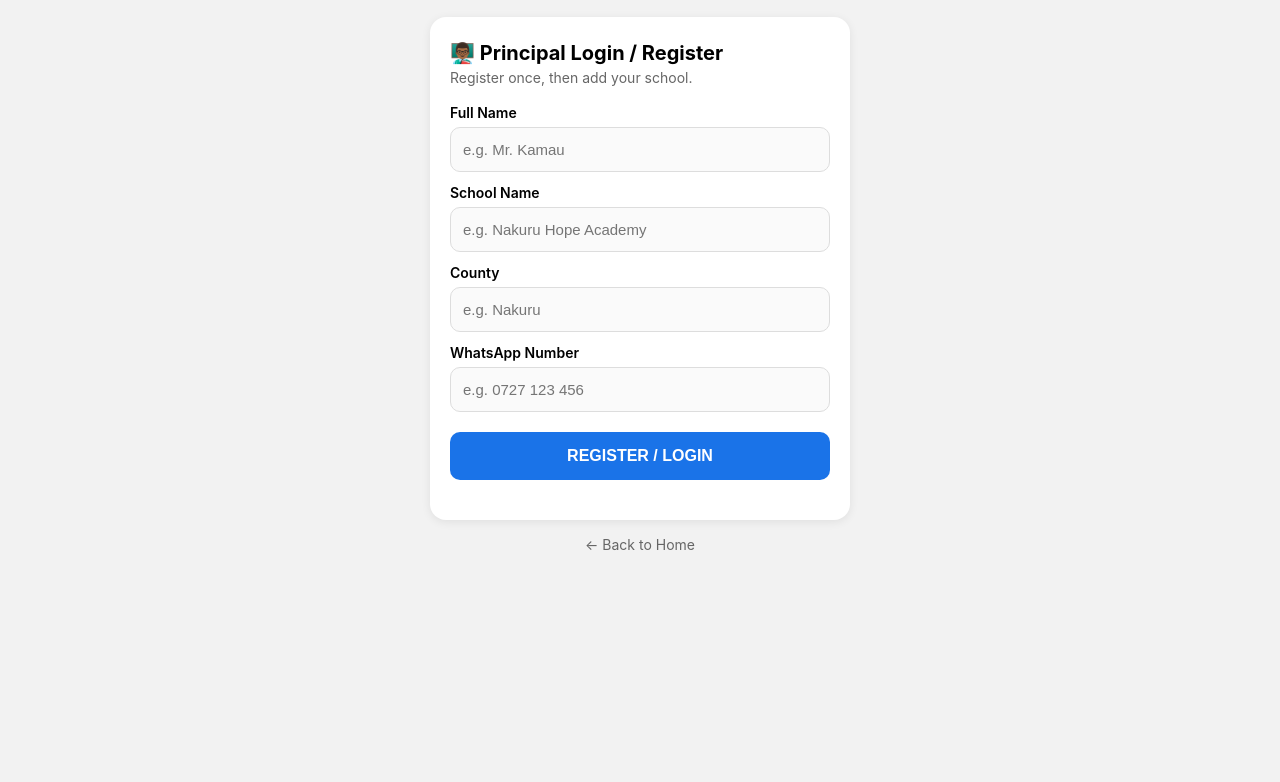
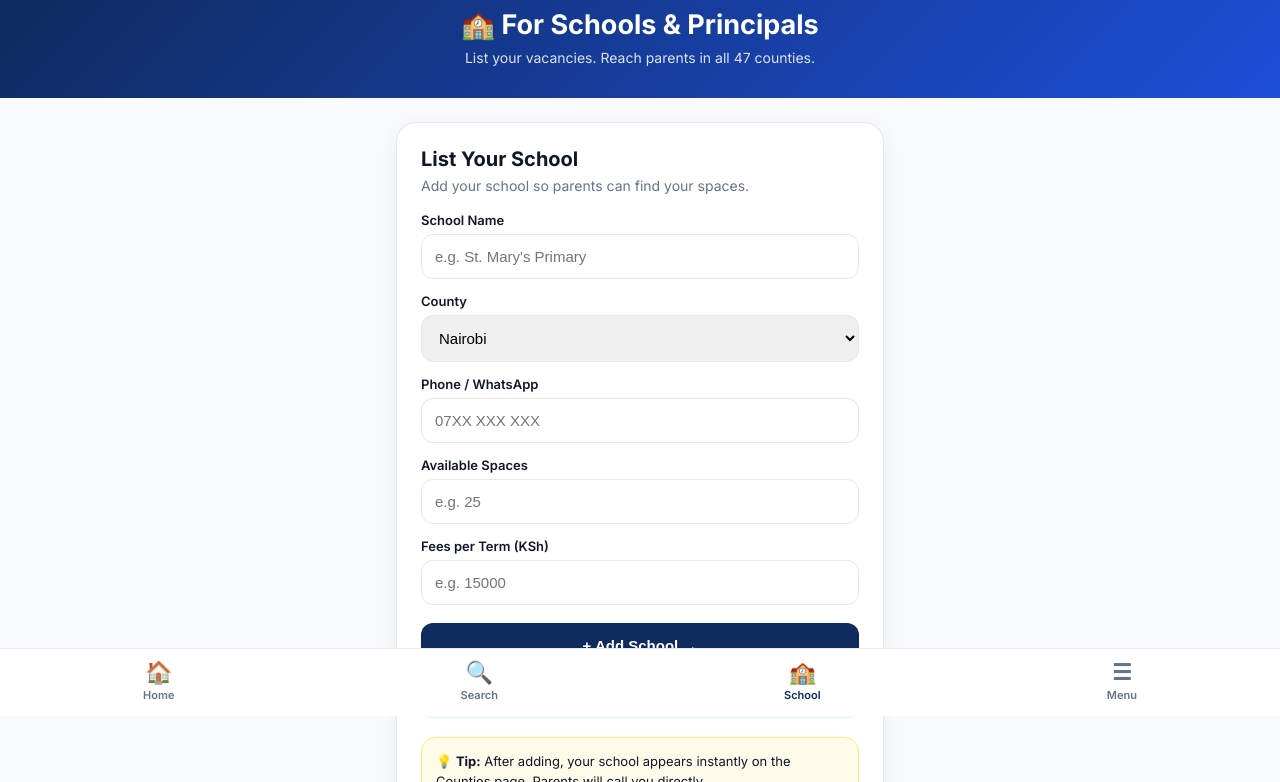
Before and after one commit to shalidobyte/my-website, a plain HTML site: page principal.html in a window 1280 px wide. Shown: the part 84-866 px from the top of the page. Before the commit the page ends 800 px from the top, so only its background shows below. Drawn offline with nearby package versions, Linux system fonts and the light colour scheme.

Commit message:
Revise Principal Login page layout and styles

```diff
--- a/principal.html
+++ b/principal.html
@@ -3,109 +3,57 @@
 <head>
 <meta charset="UTF-8">
 <meta name="viewport" content="width=device-width, initial-scale=1.0">
-<title>Principal Login - ShuleShift</title>
+<title>For Schools - The ShuleShift</title>
+<link href="https://fonts.googleapis.com/css2?family=Inter:wght@400;600;700;800&display=swap" rel="stylesheet">
 <style>
-* { box-sizing: border-box; margin: 0; padding: 0; }
-body { font-family: -apple-system, Arial, sans-serif; background: #f2f2f2; padding: 16px; }
-.top { text-align: center; margin: 10px 0 20px; }
-.top h1 { font-size: 28px; color: #111; }
-.top h1 span { color: #1a73e8; }
-.top p { color: #666; font-size: 14px; margin-top: 4px; }
-.card { background: #fff; padding: 24px 20px; border-radius: 16px; max-width: 420px; margin: 0 auto; box-shadow: 0 2px 10px rgba(0,0,0,0.08); }
-.card h2 { font-size: 20px; margin-bottom: 4px; }
-.card .sub { color: #666; font-size: 14px; margin-bottom: 18px; }
-label { font-weight: 600; font-size: 14px; display: block; margin-top: 12px; }
-input { width: 100%; padding: 13px 12px; margin-top: 6px; border: 1px solid #ddd; border-radius: 10px; font-size: 15px; background: #fafafa; }
-input:focus { outline: none; border-color: #1a73e8; background: #fff; }
-button { width: 100%; background: #1a73e8; color: #fff; padding: 15px; border: none; border-radius: 10px; font-size: 16px; font-weight: 700; margin-top: 20px; cursor: pointer; }
-button:disabled { opacity: 0.6; }
-#msg { text-align: center; margin-top: 16px; font-size: 15px; line-height: 1.5; }
-#msg a { color: #1a73e8; font-weight: 700; }
-.back { display: block; text-align: center; margin-top: 16px; color: #666; font-size: 14px; text-decoration: none; }
+*{box-sizing:border-box}
+body{font-family:'Inter',sans-serif;margin:0;background:#F8FAFC;color:#0F172A;padding-bottom:90px}
+.topbar{background:#0F2A5C;color:#fff;padding:14px 20px;display:flex;justify-content:space-between;align-items:center;max-width:1100px;margin:0 auto}
+.logo{font-weight:800;font-size:20px}.logo span{color:#FBBF24}
+.topbar a{color:#fff;text-decoration:none;font-size:13px;font-weight:600;background:rgba(255,255,255,.15);padding:8px 14px;border-radius:999px}
+.hero{background:linear-gradient(135deg,#0F2A5C,#1D4ED8);color:#fff;padding:32px 20px;text-align:center}
+.hero h1{margin:0;font-size:27px}
+.hero p{opacity:.85;margin:8px 0 0;font-size:14px}
+.wrap{max-width:520px;margin:24px auto 0;padding:0 16px}
+.card{background:#fff;border:1px solid #E2E8F0;border-radius:20px;padding:24px;box-shadow:0 5px 20px rgba(0,0,0,.05)}
+.card h2{margin:0 0 6px;font-size:20px}
+.card p{margin:0 0 18px;color:#64748B;font-size:14px}
+label{font-size:13px;font-weight:600;display:block;margin:14px 0 6px}
+input,select{width:100%;padding:13px;border:1px solid #E2E8F0;border-radius:12px;font-size:15px;outline:none}
+input:focus{border-color:#1D4ED8}
+.btn{width:100%;background:#0F2A5C;color:#fff;border:0;padding:14px;border-radius:12px;font-weight:700;font-size:15px;margin-top:18px;cursor:pointer}
+.btn2{width:100%;background:#EFF6FF;color:#1D4ED8;border:0;padding:13px;border-radius:12px;font-weight:700;margin-top:10px;cursor:pointer}
+.info{background:#FFFBEB;border:1px solid #FDE68A;border-radius:14px;padding:14px;font-size:13px;line-height:1.5;margin-top:18px}
+.bottom-nav{position:fixed;bottom:0;left:0;right:0;background:#fff;border-top:1px solid #E2E8F0;display:flex;justify-content:space-around;padding:10px 0 14px;z-index:999}
+.bottom-nav a{text-decoration:none;color:#64748B;font-size:11px;font-weight:600;text-align:center;display:flex;flex-direction:column;gap:3px}
+.bottom-nav a.active{color:#0F2A5C}
+.bottom-nav .icon{font-size:22px}
+.menu-popup{display:none;position:fixed;bottom:72px;left:12px;right:12px;background:#fff;border-radius:18px;box-shadow:0 10px 30px rgba(0,0,0,.2);padding:8px;z-index:1000}
+.menu-popup a{display:block;padding:15px 14px;border-bottom:1px solid #F1F5F9;text-decoration:none;color:#0F172A;font-weight:600}
 </style>
 </head>
 <body>
-
-<div class="top">
-  <h1>Shule<span>Shift</span></h1>
-  <p>Find a school. Shift your future.</p>
+<div style="background:#0F2A5C"><div class="topbar"><div class="logo">The Shule<span>Shift</span></div><a href="index.html">← Home</a></div></div>
+<div class="hero"><h1>🏫 For Schools & Principals</h1><p>List your vacancies. Reach parents in all 47 counties.</p></div>
+<div class="wrap">
+<div class="card">
+<h2>List Your School</h2>
+<p>Add your school so parents can find your spaces.</p>
+<label>School Name</label><input id="schoolName" placeholder="e.g. St. Mary's Primary">
+<label>County</label><select id="county"><option>Nairobi</option><option>Kiambu</option><option>Mombasa</option><option>Kisumu</option><option>Nakuru</option><option>Other</option></select>
+<label>Phone / WhatsApp</label><input id="phone" placeholder="07XX XXX XXX">
+<label>Available Spaces</label><input id="spaces" type="number" placeholder="e.g. 25">
+<label>Fees per Term (KSh)</label><input id="fees" type="number" placeholder="e.g. 15000">
+<button class="btn" onclick="saveSchool()">+ Add School →</button>
+<button class="btn2" onclick="alert('Login coming soon - use Add School for now')">Already Listed? Login</button>
+<div class="info">💡 <b>Tip:</b> After adding, your school appears instantly on the Counties page. Parents will call you directly.</div>
 </div>
-
-<div class="card">
-  <h2>👨🏾‍🏫 Principal Login / Register</h2>
-  <p class="sub">Register once, then add your school.</p>
-
-  <form onsubmit="loginPrincipal(event)">
-    <label>Full Name</label>
-    <input id="pName" required placeholder="e.g. Mr. Kamau">
-
-    <label>School Name</label>
-    <input id="pSchool" required placeholder="e.g. Nakuru Hope Academy">
-
-    <label>County</label>
-    <input id="pCounty" required placeholder="e.g. Nakuru">
-
-    <label>WhatsApp Number</label>
-    <input id="pPhone" required type="tel" placeholder="e.g. 0727 123 456">
-
-    <button id="btn" type="submit">REGISTER / LOGIN</button>
-  </form>
-
-  <p id="msg"></p>
 </div>
-
-<a class="back" href="index.html">← Back to Home</a>
-
-<script src="https://cdn.jsdelivr.net/npm/@supabase/supabase-js@2"></script>
+<div class="menu-popup" id="menuPopup"><a href="index.html">🏠 Home</a><a href="counties.html">📍 Browse by County</a><a href="principal.html">👨🏾‍🏫 Principal Login</a><a href="contact.html">📞 Contact Us</a></div>
+<div class="bottom-nav"><a href="index.html"><span class="icon">🏠</span>Home</a><a href="counties.html"><span class="icon">🔍</span>Search</a><a href="principal.html" class="active"><span class="icon">🏫</span>School</a><a href="#" onclick="toggleMenu(event)"><span class="icon">☰</span>Menu</a></div>
 <script>
-  // === BADILISHA HAPA NA ZAKO ===
-  const SUPABASE_URL = "YOUR_SUPABASE_URL";
-  const SUPABASE_KEY = "YOUR_ANON_KEY";
-  const supabaseClient = supabase.createClient(SUPABASE_URL, SUPABASE_KEY);
-
-  async function loginPrincipal(e){
-    e.preventDefault();
-    const btn = document.getElementById('btn');
-    const msg = document.getElementById('msg');
-    btn.disabled = true;
-    btn.textContent = "Please wait...";
-
-    const full_name = document.getElementById('pName').value.trim();
-    const school_name = document.getElementById('pSchool').value.trim();
-    const county = document.getElementById('pCounty').value.trim();
-    const phone = document.getElementById('pPhone').value.trim();
-
-    // 1. Check kama principal amesha-exist
-    let { data } = await supabaseClient.from('principals').select('*').eq('phone', phone).single();
-
-    if(data){
-      localStorage.setItem('principal_id', data.id);
-      localStorage.setItem('principal_name', data.full_name);
-      localStorage.setItem('principal_school', data.school_name);
-      msg.innerHTML = "✅ Karibu tena " + data.full_name + "!<br><a href='add-school.html'>Click here to Add School Spaces →</a>";
-    } else {
-      // 2. Mgeni - Register
-      let { data: newP, error } = await supabaseClient.from('principals').insert([{
-        full_name: full_name,
-        school_name: school_name,
-        county: county,
-        phone: phone
-      }]).select().single();
-
-      if(error){
-        msg.innerHTML = "❌ Error: " + error.message;
-        btn.disabled = false;
-        btn.textContent = "REGISTER / LOGIN";
-      } else {
-        localStorage.setItem('principal_id', newP.id);
-        localStorage.setItem('principal_name', newP.full_name);
-        localStorage.setItem('principal_school', newP.school_name);
-        msg.innerHTML = "✅ Registered! Karibu " + newP.full_name + "<br><a href='add-school.html'>Click here to Add School Spaces →</a>";
-      }
-    }
-    btn.disabled = false;
-    btn.textContent = "REGISTER / LOGIN";
-  }
+function saveSchool(){const n=document.getElementById('schoolName').value;if(!n){alert('Please enter school name');return}alert('✅ '+n+' added! Parents can now find it.');document.getElementById('schoolName').value='';}
+function toggleMenu(e){e.preventDefault();const m=document.getElementById('menuPopup');m.style.display=m.style.display==='block'?'none':'block';}
 </script>
 </body>
 </html>
```
